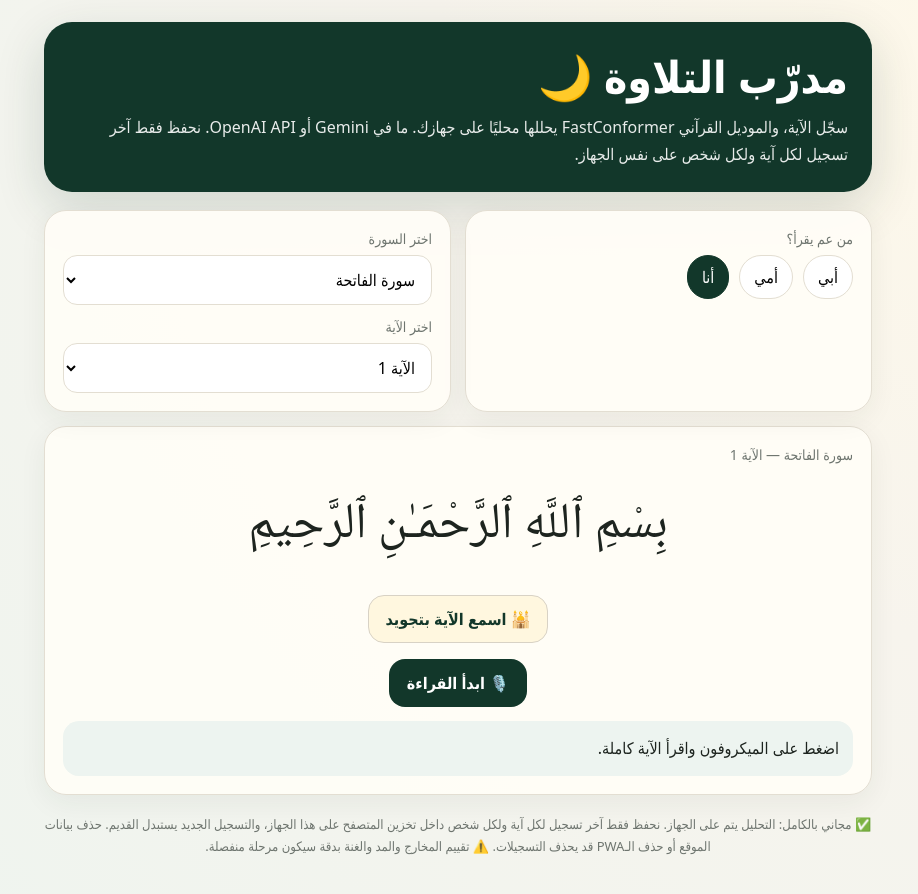
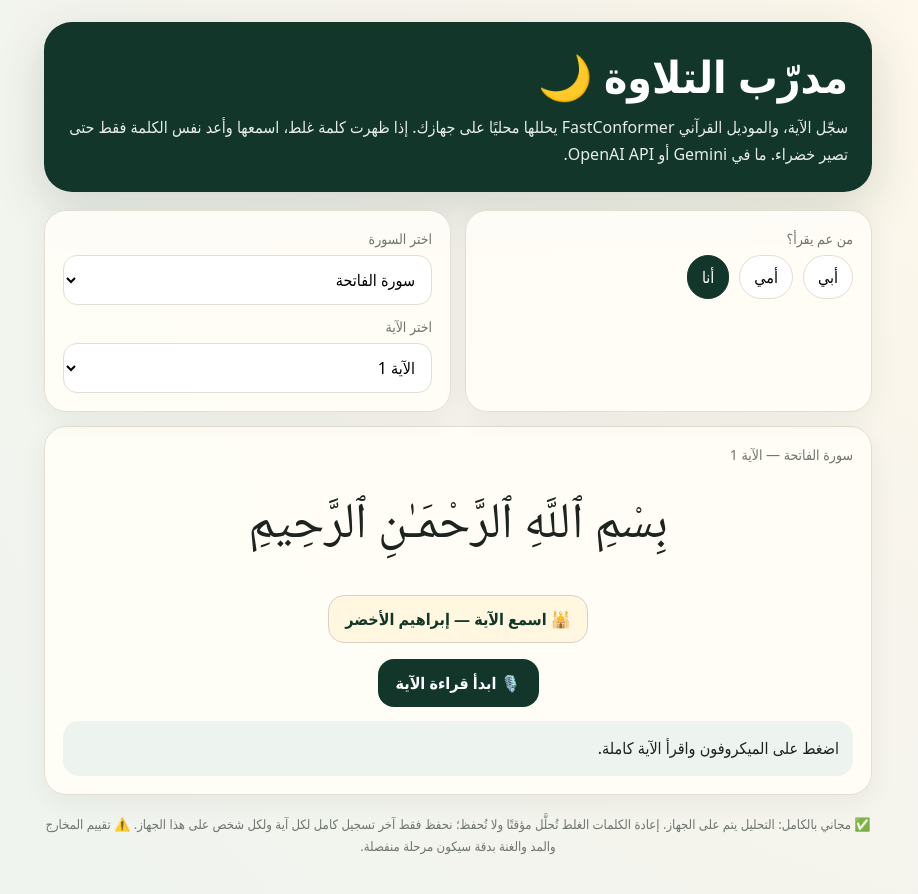
Before and after one commit to SadekAlShaar/quran-coach-mvp, a Next.js app in the folder frontend/: page / in a window 1280 px wide. Shown: the top 894 px of the page, without its empty margins (182-1100 px from the left). Built offline with nearby package versions, Linux system fonts and the light colour scheme.

Commit message:
Switch ayah recitation to Ibrahim Al-Akhdar

```diff
--- a/frontend/components/Practice.tsx
+++ b/frontend/components/Practice.tsx
@@ -10,6 +10,29 @@ type Analysis = LocalAnalysis;
 type PositionedWord = WordResult & {
   resultIndex: number;
   quranPosition: number | null;
+};
+
+type AttemptContext =
+  | {
+      mode: "ayah";
+      profile: string;
+      surahNo: number;
+      ayahNo: number;
+      expectedText: string;
+    }
+  | {
+      mode: "word";
+      profile: string;
+      surahNo: number;
+      ayahNo: number;
+      expectedText: string;
+      resultIndex: number;
+      quranPosition: number | null;
+    };
+
+type WordRetryFeedback = {
+  correct: boolean;
+  heard: string;
 };
 
 const PROFILES = ["أبي", "أمي", "أنا"];
@@ -63,6 +86,7 @@ export default function Practice() {
   const [surahNo, setSurahNo] = useState(1);
   const [ayahNo, setAyahNo] = useState(1);
   const [recording, setRecording] = useState(false);
+  const [recordingMode, setRecordingMode] = useState<"ayah" | "word" | null>(null);
   const [busy, setBusy] = useState(false);
   const [status, setStatus] = useState("اضغط على الميكروفون واقرأ الآية كاملة.");
   const [analysis, setAnalysis] = useState<Analysis | null>(null);
@@ -71,6 +95,12 @@ export default function Practice() {
   const [modelReady, setModelReady] = useState(false);
   const [modelLoading, setModelLoading] = useState(false);
   const [modelProgress, setModelProgress] = useState<number | null>(null);
+  const [wordRetryTarget, setWordRetryTarget] = useState<{
+    resultIndex: number;
+    expected: string;
+    quranPosition: number | null;
+  } | null>(null);
+  const [wordRetryFeedback, setWordRetryFeedback] = useState<Record<number, WordRetryFeedback>>({});
 
   const mediaRecorderRef = useRef<MediaRecorder | null>(null);
   const mediaStreamRef = useRef<MediaStream | null>(null);
@@ -78,14 +108,9 @@ export default function Practice() {
   const discardRecordingRef = useRef(false);
   const workerRef = useRef<Worker | null>(null);
   const pendingAudioRef = useRef<Float32Array | null>(null);
-  const attemptContextRef = useRef<{
-    profile: string;
-    surahNo: number;
-    ayahNo: number;
-    expectedText: string;
-  } | null>(null);
+  const attemptContextRef = useRef<AttemptContext | null>(null);
 
-  // The Whisper worker listener is created once. Keep the latest UI selection in
+  // The Quran ASR worker listener is created once. Keep the latest UI selection in
   // a ref so async results are compared with the current ayah/profile instead of
   // the values captured by the first React render.
   const currentSelectionRef = useRef({ profile, surahNo, ayahNo });
@@ -180,7 +205,12 @@ export default function Practice() {
 
       if (message.type === "transcribing") {
         setBusy(true);
-        setStatus("عم حلّل التلاوة بالמודيل القرآني على جهازك…");
+        const attempt = attemptContextRef.current;
+        setStatus(
+          attempt?.mode === "word"
+            ? `عم حلّل كلمة «${attempt.expectedText}» على جهازك…`
+            : "عم حلّل التلاوة بالموديل القرآني على جهازك…"
+        );
         return;
       }
 
@@ -194,6 +224,8 @@ export default function Practice() {
       if (message.type === "error") {
         console.error("Local Quran ASR error", message.message);
         pendingAudioRef.current = null;
+        attemptContextRef.current = null;
+        setWordRetryTarget(null);
         setBusy(false);
         setModelLoading(false);
         setStatus("صار خطأ أثناء التحليل القرآني المحلي. إذا كانت أول مرة، تأكد أن الإنترنت شغال حتى ينزل الموديل، وبعدها جرّب مرة ثانية.");
@@ -231,6 +263,8 @@ export default function Practice() {
     setAyahNo(1);
     attemptContextRef.current = null;
     setAnalysis(null);
+    setWordRetryTarget(null);
+    setWordRetryFeedback({});
     setStatus("اضغط على الميكروفون واقرأ الآية كاملة.");
   }
 
@@ -250,7 +284,7 @@ export default function Practice() {
   function quranAyahAudioUrl() {
     const chapter = String(surah.number).padStart(3, "0");
     const verse = String(ayah.number).padStart(3, "0");
-    return `https://verses.quran.com/Alafasy/mp3/${chapter}${verse}.mp3`;
+    return `https://verse.mp3quran.net/data/Ibrahim_Akhdar_32kbps/${chapter}${verse}.mp3`;
   }
 
   function stopSavedRecording() {
@@ -405,14 +439,11 @@ export default function Practice() {
     attemptContextRef.current = null;
 
     if (!attempt) {
-      // The user changed surah/ayah or cancelled while Whisper was working.
       setBusy(false);
+      setWordRetryTarget(null);
       return;
     }
 
-    // Never show an old result under a newly selected ayah. Use the latest
-    // selection ref here because this callback is invoked asynchronously by a
-    // worker whose listener was registered on the first render.
     const current = currentSelectionRef.current;
     if (
       attempt.surahNo !== current.surahNo ||
@@ -420,19 +451,66 @@ export default function Practice() {
       attempt.profile !== current.profile
     ) {
       setBusy(false);
+      setWordRetryTarget(null);
       setStatus("تم تجاهل نتيجة قديمة لأنك غيّرت السورة أو الآية.");
       return;
     }
 
     if (!cleanTranscript) {
-      setAnalysis(null);
-      setStatus("الموديل القرآني ما التقط كلمات واضحة. قرّب الموبايل، ارفع صوتك شوي، وجرب مرة ثانية.");
+      if (attempt.mode === "ayah") setAnalysis(null);
+      setStatus(
+        attempt.mode === "word"
+          ? `الموديل ما التقط كلمة «${attempt.expectedText}» بوضوح. قرّب الموبايل وجرّب مرة ثانية.`
+          : "الموديل القرآني ما التقط كلمات واضحة. قرّب الموبايل، ارفع صوتك شوي، وجرب مرة ثانية."
+      );
       setBusy(false);
+      setWordRetryTarget(null);
+      return;
+    }
+
+    if (attempt.mode === "word") {
+      const retryResult = analyzeTranscript(attempt.expectedText, cleanTranscript);
+      const correct = retryResult.score === 100 && retryResult.words.every((word) => word.status === "correct");
+
+      setWordRetryFeedback((previous) => ({
+        ...previous,
+        [attempt.resultIndex]: { correct, heard: cleanTranscript },
+      }));
+
+      if (correct) {
+        setAnalysis((previous) => {
+          if (!previous) return previous;
+          const words = previous.words.map((word, index) =>
+            index === attempt.resultIndex
+              ? { ...word, status: "correct" as const, heard: cleanTranscript }
+              : word
+          );
+          const correctCount = words.filter((word) => word.status === "correct").length;
+          const score = Math.round((correctCount / Math.max(words.length, 1)) * 100);
+          const mistakes = words.filter((word) => word.status !== "correct").length;
+          return {
+            ...previous,
+            words,
+            score,
+            feedback:
+              mistakes === 0
+                ? "ممتاز! صححت كل الكلمات التي كانت تحتاج إعادة ✅"
+                : `ممتاز، صححت الكلمة ✅ بقي ${mistakes} موضع يحتاج إعادة.`,
+          };
+        });
+        setStatus(`✅ ممتاز! كلمة «${attempt.expectedText}» صارت صحيحة.`);
+      } else {
+        setStatus(`لسا كلمة «${attempt.expectedText}» بدها إعادة. الموديل التقط: «${cleanTranscript}». اسمعها وحاول مرة ثانية.`);
+      }
+
+      setBusy(false);
+      setWordRetryTarget(null);
       return;
     }
 
     const result = analyzeTranscript(attempt.expectedText, cleanTranscript);
     setAnalysis(result);
+    setWordRetryFeedback({});
     setStatus(result.feedback);
     localStorage.setItem(
       `progress-${attempt.profile}-${attempt.surahNo}-${attempt.ayahNo}`,
@@ -458,8 +536,13 @@ export default function Practice() {
     }
 
     releaseStream();
-    if (discard) chunksRef.current = [];
+    if (discard) {
+      chunksRef.current = [];
+      attemptContextRef.current = null;
+      setWordRetryTarget(null);
+    }
     setRecording(false);
+    setRecordingMode(null);
   }
 
   async function sendRecordingForAnalysis(blob: Blob) {
@@ -481,7 +564,7 @@ export default function Practice() {
     }
   }
 
-  async function startRecording() {
+  async function beginRecording(attempt: AttemptContext, clearCurrentAnalysis: boolean) {
     if (recording || busy) return;
     if (!navigator.mediaDevices?.getUserMedia || typeof MediaRecorder === "undefined") {
       setRecorderSupported(false);
@@ -492,18 +575,30 @@ export default function Practice() {
     stopWordAudio();
     stopAyahAudio();
     stopSavedRecording();
-    setAnalysis(null);
+    if (clearCurrentAnalysis) {
+      setAnalysis(null);
+      setWordRetryFeedback({});
+    }
     discardRecordingRef.current = false;
     chunksRef.current = [];
-    attemptContextRef.current = {
-      profile,
-      surahNo: surah.number,
-      ayahNo: ayah.number,
-      expectedText: ayah.simpleText,
-    };
+    attemptContextRef.current = attempt;
+    setRecordingMode(attempt.mode);
+    setWordRetryTarget(
+      attempt.mode === "word"
+        ? {
+            resultIndex: attempt.resultIndex,
+            expected: attempt.expectedText,
+            quranPosition: attempt.quranPosition,
+          }
+        : null
+    );
 
     try {
-      setStatus("عم افتح الميكروفون…");
+      setStatus(
+        attempt.mode === "word"
+          ? `عم افتح الميكروفون لإعادة كلمة «${attempt.expectedText}»…`
+          : "عم افتح الميكروفون…"
+      );
       const stream = await navigator.mediaDevices.getUserMedia({
         audio: {
           echoCancellation: true,
@@ -533,21 +628,29 @@ export default function Practice() {
         chunksRef.current = [];
         releaseStream();
         setRecording(false);
+        setRecordingMode(null);
 
         if (discard || chunks.length === 0) return;
 
         const type = recorder.mimeType || mimeType || "audio/webm";
         const blob = new Blob(chunks, { type });
-        const attempt = attemptContextRef.current;
+        const currentAttempt = attemptContextRef.current;
 
-        if (attempt) {
-          void saveLastRecording(attempt.profile, attempt.surahNo, attempt.ayahNo, blob)
+        // Only a full-ayah attempt becomes the saved "last recording".
+        // Word retries are temporary and disappear after analysis.
+        if (currentAttempt?.mode === "ayah") {
+          void saveLastRecording(
+            currentAttempt.profile,
+            currentAttempt.surahNo,
+            currentAttempt.ayahNo,
+            blob
+          )
             .then((createdAt) => {
               const current = currentSelectionRef.current;
               if (
-                current.profile === attempt.profile &&
-                current.surahNo === attempt.surahNo &&
-                current.ayahNo === attempt.ayahNo
+                current.profile === currentAttempt.profile &&
+                current.surahNo === currentAttempt.surahNo &&
+                current.ayahNo === currentAttempt.ayahNo
               ) {
                 setHasSavedRecording(true);
                 setSavedRecordingAt(createdAt);
@@ -559,18 +662,22 @@ export default function Practice() {
         void sendRecordingForAnalysis(blob);
       };
 
-      // Warm up/download the Quran-specific FastConformer while the user is reading.
-      // The model/assets are cached in browser Cache Storage for later attempts.
       if (!modelReady && !modelLoading) workerRef.current?.postMessage({ type: "load" });
 
       recorder.start(250);
       setRecording(true);
-      setStatus("عم سجّل… اقرأ الآية، ولما تخلص اضغط «انتهيت» 🎙️");
+      setStatus(
+        attempt.mode === "word"
+          ? `🎙️ قل كلمة «${attempt.expectedText}» فقط، ثم اضغط «انتهيت».`
+          : "عم سجّل… اقرأ الآية، ولما تخلص اضغط «انتهيت» 🎙️"
+      );
     } catch (error: any) {
       console.error("Could not access microphone", error);
       releaseStream();
       attemptContextRef.current = null;
+      setWordRetryTarget(null);
       setRecording(false);
+      setRecordingMode(null);
       if (error?.name === "NotAllowedError" || error?.name === "SecurityError") {
         setStatus("المتصفح ما أعطى إذن للميكروفون. افتح إعدادات الموقع واسمح بالميكروفون ثم جرّب مرة ثانية.");
       } else {
@@ -579,10 +686,44 @@ export default function Practice() {
     }
   }
 
+  async function startRecording() {
+    await beginRecording(
+      {
+        mode: "ayah",
+        profile,
+        surahNo: surah.number,
+        ayahNo: ayah.number,
+        expectedText: ayah.simpleText,
+      },
+      true
+    );
+  }
+
+  async function startWordRetry(word: PositionedWord) {
+    if (word.status !== "wrong" && word.status !== "missing") return;
+    await beginRecording(
+      {
+        mode: "word",
+        profile,
+        surahNo: surah.number,
+        ayahNo: ayah.number,
+        expectedText: word.expected,
+        resultIndex: word.resultIndex,
+        quranPosition: word.quranPosition,
+      },
+      false
+    );
+  }
+
   function stopRecording() {
     if (!recording) return;
     discardRecordingRef.current = false;
-    setStatus("تم التسجيل. عم جهّز القراءة للتحليل…");
+    const attempt = attemptContextRef.current;
+    setStatus(
+      attempt?.mode === "word"
+        ? "تم تسجيل الكلمة. عم جهّزها للتحليل…"
+        : "تم التسجيل. عم جهّز القراءة للتحليل…"
+    );
     const recorder = mediaRecorderRef.current;
     if (recorder && recorder.state !== "inactive") {
       try { recorder.stop(); } catch {
@@ -596,7 +737,7 @@ export default function Practice() {
     <main>
       <section className="hero">
         <h1>مدرّب التلاوة 🌙</h1>
-        <p>سجّل الآية، والموديل القرآني FastConformer يحللها محليًا على جهازك. ما في Gemini أو OpenAI API. نحفظ فقط آخر تسجيل لكل آية ولكل شخص على نفس الجهاز.</p>
+        <p>سجّل الآية، والموديل القرآني FastConformer يحللها محليًا على جهازك. إذا ظهرت كلمة غلط، اسمعها وأعد نفس الكلمة فقط حتى تصير خضراء. ما في Gemini أو OpenAI API.</p>
         {installPrompt && (
           <div className="controls">
             <button className="secondary" onClick={installApp}>📲 ثبّت التطبيق على الموبايل</button>
@@ -631,6 +772,8 @@ export default function Practice() {
               setAyahNo(Number(e.target.value));
               attemptContextRef.current = null;
               setAnalysis(null);
+              setWordRetryTarget(null);
+              setWordRetryFeedback({});
               setStatus("اضغط على الميكروفون واقرأ الآية كاملة.");
             }}
           >
@@ -652,15 +795,21 @@ export default function Practice() {
               setStatus("ما قدرت شغّل تلاوة الآية. جرّب مرة ثانية وتأكد من اتصال الإنترنت.");
             })}
           >
-            {playingAyah ? "🕌 عم يقرأ الآية…" : "🕌 اسمع الآية بتجويد"}
+            {playingAyah ? "🕌 الشيخ إبراهيم الأخضر يقرأ…" : "🕌 اسمع الآية — إبراهيم الأخضر"}
           </button>
         </div>
 
         <div className="controls">
-          {!recording ? (
-            <button className="primary" onClick={startRecording} disabled={busy || !recorderSupported}>🎙️ ابدأ القراءة</button>
+          {recordingMode === "ayah" ? (
+            <button className="danger" onClick={stopRecording}>⏹️ انتهيت</button>
           ) : (
-            <button className="danger" onClick={stopRecording}>⏹️ انتهيت</button>
+            <button
+              className="primary"
+              onClick={startRecording}
+              disabled={busy || recording || !recorderSupported}
+            >
+              🎙️ ابدأ قراءة الآية
+            </button>
           )}
         </div>
 
@@ -720,7 +869,7 @@ export default function Practice() {
                           console.error(error);
                           setStatus("ما قدرت شغّل نطق الكلمة. جرّب مرة ثانية وتأكد من اتصال الإنترنت.");
                         })}
-                        disabled={playingAllMistakes || playingAyah}
+                        disabled={playingAllMistakes || playingAyah || recording || busy}
                         aria-label={`اسمع النطق الصحيح لكلمة ${w.expected}`}
                       >
                         {playingWordPosition === w.quranPosition ? "🔊 عم يقرأ…" : "🔊 اسمع الكلمة"}
@@ -732,12 +881,45 @@ export default function Practice() {
                           console.error(error);
                           setStatus("ما قدرت شغّل تلاوة الآية. جرّب مرة ثانية وتأكد من اتصال الإنترنت.");
                         })}
-                        disabled={playingAllMistakes || playingAyah}
+                        disabled={playingAllMistakes || playingAyah || recording || busy}
                         aria-label={`اسمع كلمة ${w.expected} ضمن تلاوة الآية`}
                       >
                         🕌 اسمعها ضمن الآية
                       </button>
+                      <button
+                        type="button"
+                        className={
+                          recordingMode === "word" && wordRetryTarget?.resultIndex === w.resultIndex
+                            ? "danger"
+                            : "wordListen"
+                        }
+                        onClick={() => {
+                          if (recordingMode === "word" && wordRetryTarget?.resultIndex === w.resultIndex) {
+                            stopRecording();
+                          } else {
+                            void startWordRetry(w);
+                          }
+                        }}
+                        disabled={
+                          busy ||
+                          playingAllMistakes ||
+                          playingAyah ||
+                          (recording && wordRetryTarget?.resultIndex !== w.resultIndex)
+                        }
+                        aria-label={`أعد قراءة كلمة ${w.expected}`}
+                      >
+                        {recordingMode === "word" && wordRetryTarget?.resultIndex === w.resultIndex
+                          ? "⏹️ انتهيت"
+                          : "🎙️ أعد الكلمة"}
+                      </button>
                     </>
+                  )}
+                  {wordRetryFeedback[w.resultIndex] && (
+                    <div className="small">
+                      {wordRetryFeedback[w.resultIndex].correct
+                        ? `✅ ممتاز — «${w.expected}» صارت صحيحة.`
+                        : `❌ الموديل التقط: «${wordRetryFeedback[w.resultIndex].heard}» — حاول مرة ثانية.`}
+                    </div>
                   )}
                 </div>
               ))}
@@ -745,7 +927,7 @@ export default function Practice() {
 
             {wordsWithPositions.some((w) => w.status === "wrong" || w.status === "missing") && (
               <div className="controls">
-                <button type="button" className="secondary" onClick={hearAllMistakes} disabled={playingAllMistakes}>
+                <button type="button" className="secondary" onClick={hearAllMistakes} disabled={playingAllMistakes || recording || busy}>
                   {playingAllMistakes ? "🔊 عم يقرأ الكلمات…" : "🔊 اسمع كل الكلمات التي تحتاج إعادة"}
                 </button>
               </div>
@@ -756,7 +938,7 @@ export default function Practice() {
       </section>
 
       <div className="notice">
-        ✅ مجاني بالكامل: التحليل يتم على الجهاز. نحفظ فقط آخر تسجيل لكل آية ولكل شخص داخل تخزين المتصفح على هذا الجهاز، والتسجيل الجديد يستبدل القديم. حذف بيانات الموقع أو حذف الـPWA قد يحذف التسجيلات. ⚠️ تقييم المخارج والمد والغنة بدقة سيكون مرحلة منفصلة.
+        ✅ مجاني بالكامل: التحليل يتم على الجهاز. إعادة الكلمات الغلط تُحلَّل مؤقتًا ولا تُحفظ؛ نحفظ فقط آخر تسجيل كامل لكل آية ولكل شخص على هذا الجهاز. ⚠️ تقييم المخارج والمد والغنة بدقة سيكون مرحلة منفصلة.
       </div>
     </main>
   );
```
